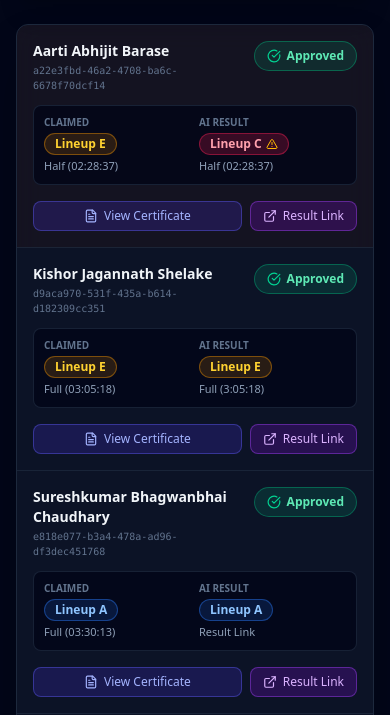
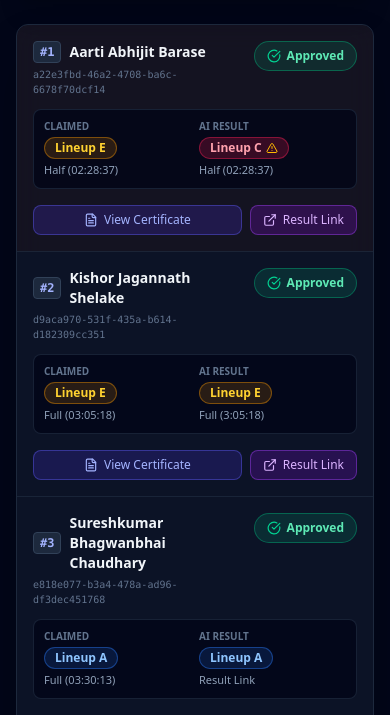
Before and after one commit to vinaythoke/lineup-verification, a React (Vite) app: page / in a window 390 px wide. Shown: the part 853-1568 px from the top of the page. Built offline with nearby package versions, Linux system fonts and the light colour scheme; no server answers.

Commit message:
Add row index (#) column to Desktop Table, Mobile Cards, and CSV export

```diff
--- a/src/components/ExportModal.jsx
+++ b/src/components/ExportModal.jsx
@@ -18,6 +18,7 @@ export default function ExportModal({ runners, organizerDecisions, onClose }) {
         }
 
         const headers = [
+          'Excel Row #',
           'Registration ID',
           'Runner Name',
           'Email',
@@ -39,6 +40,7 @@ export default function ExportModal({ runners, organizerDecisions, onClose }) {
           const dec = organizerDecisions[r.id] || { status: 'APPROVED' };
           const finalLineup = dec.status === 'DISAPPROVED' ? (dec.assignedLineup || 'C') : (r.expectedLineup || 'C');
           return [
+            `"${r.index}"`,
             `"${r.id}"`,
             `"${(r.name || '').replace(/"/g, '""')}"`,
             `"${(r.email || '').replace(/"/g, '""')}"`,
--- a/src/components/RunnerTable.jsx
+++ b/src/components/RunnerTable.jsx
@@ -107,8 +107,11 @@ export default function RunnerTable({
                 {/* Header: Name & Reg ID */}
                 <div className="flex items-start justify-between gap-2">
                   <div>
-                    <h3 className="font-bold text-slate-100 text-sm">{runner.name}</h3>
-                    <div className="text-[11px] text-slate-400 flex items-center gap-2 mt-0.5 flex-wrap">
+                    <div className="flex items-center gap-2">
+                      <span className="text-xs font-mono font-extrabold px-1.5 py-0.5 rounded bg-slate-800 text-indigo-300 border border-slate-700">#{runner.index}</span>
+                      <h3 className="font-bold text-slate-100 text-sm">{runner.name}</h3>
+                    </div>
+                    <div className="text-[11px] text-slate-400 flex items-center gap-2 mt-1 flex-wrap">
                       {showEmail && runner.email && <span>{runner.email}</span>}
                       {showEmail && runner.email && <span className="text-slate-600">•</span>}
                       <span className="font-mono text-slate-500 text-[10px]">{runner.id}</span>
@@ -235,6 +238,14 @@ export default function RunnerTable({
           <thead>
             <tr className="bg-slate-950/80 text-[11px] font-semibold uppercase tracking-wider text-slate-400 border-b border-slate-800">
 
+              {/* Row Index */}
+              <th className="py-3 px-3.5 w-16 text-center cursor-pointer hover:text-white transition" onClick={() => handleSort('index')}>
+                <div className="flex items-center justify-center gap-1">
+                  <span>#</span>
+                  <ArrowUpDown className="w-3 h-3 opacity-60" />
+                </div>
+              </th>
+
               {/* Runner Details */}
               <th className="py-3 px-4 cursor-pointer hover:text-white transition" onClick={() => handleSort('name')}>
                 <div className="flex items-center gap-1">
@@ -276,7 +287,7 @@ export default function RunnerTable({
           <tbody className="divide-y divide-slate-800/60 text-xs">
             {paginatedRunners.length === 0 ? (
               <tr>
-                <td colSpan="5" className="py-12 text-center text-slate-400">
+                <td colSpan="6" className="py-12 text-center text-slate-400">
                   No runners match your search & filter criteria.
                 </td>
               </tr>
@@ -299,6 +310,11 @@ export default function RunnerTable({
                           : ''
                     }`}
                   >
+
+                    {/* Row Index */}
+                    <td className="py-3 px-3.5 text-center font-mono text-xs font-bold text-indigo-300/90">
+                      #{runner.index}
+                    </td>
 
                     {/* Runner Details */}
                     <td className="py-3 px-4">
```
